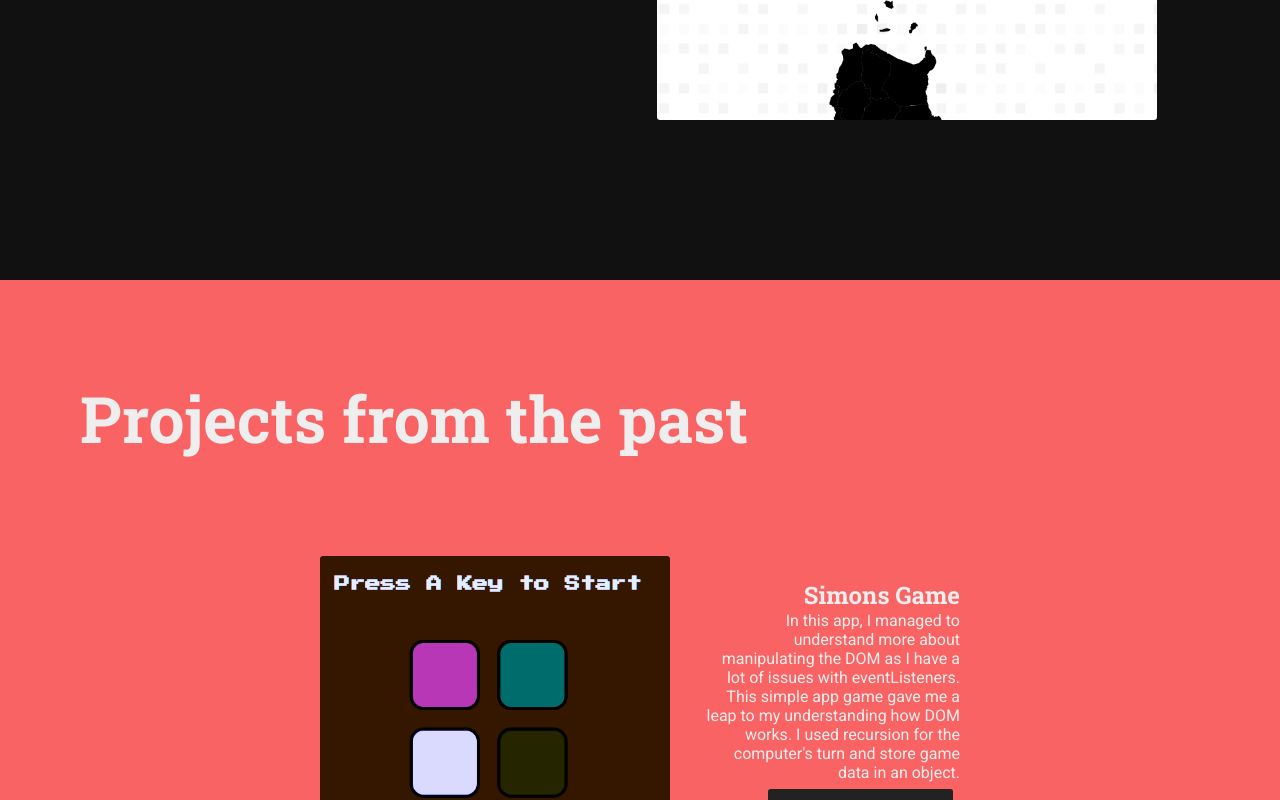
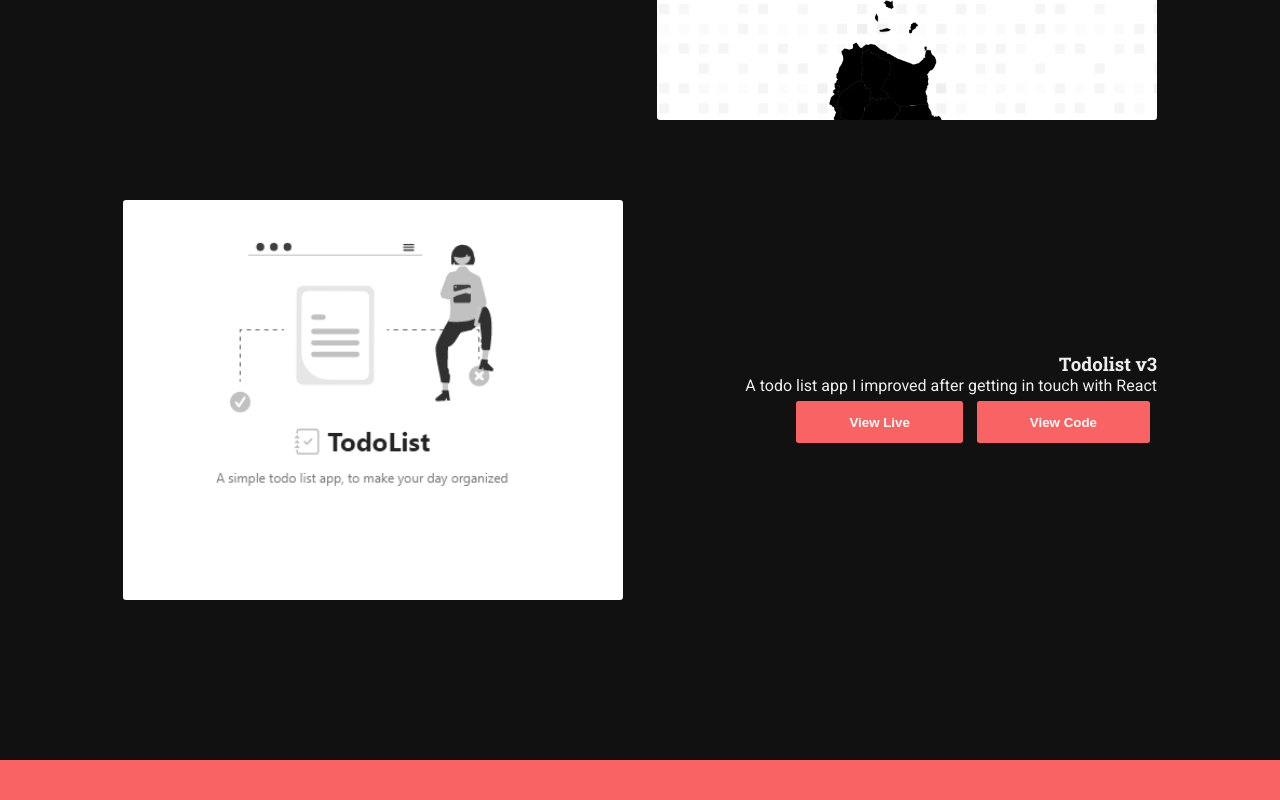
Before and after one commit to jgandrade/react-portfolio-2022, a React (Vite) app: page / in a window 1280 px wide. Shown: the part 5574-6374 px from the top of the page. Built offline with nearby package versions, Linux system fonts and the light colour scheme; no server answers; a web font is replaced by a local one.

Commit message:
Updated Links

```diff
--- a/src/components/Projects.jsx
+++ b/src/components/Projects.jsx
@@ -12,7 +12,7 @@ function Projects() {
                 <div className='proj-desc' data-aos="fade-up">
                     <h3>E-Commerce</h3>
                     <p>A full stack ecommerce web app created using the MERN Stack</p>
-                    <button>View Live</button>
+                    <a href='https://ecommerce-app-jgandrade.vercel.app/' target="_blank"><button>View Live</button></a>
                     <button>View Code</button>
                 </div>
             </div>
@@ -23,7 +23,7 @@ function Projects() {
                 <div className='proj-desc' data-aos="fade-up">
                     <h3>E-Commerce Backend</h3>
                     <p>A Backend for the E-Commerce App. Where NodeJS, ExpressJS and MongoDB was used</p>
-                    <button>View Code</button>
+                    <a href='https://github.com/jgandrade/ecommerce-api-revised' target="_blank"><button>View Code</button></a>
                 </div>
             </div>
             <div className='project'>
@@ -33,8 +33,19 @@ function Projects() {
                 <div className='proj-desc' data-aos="fade-up">
                     <h3>Developer Portfolio</h3>
                     <p>A portfolio made as a capstone for the bootcamp I came from</p>
-                    <button>View Live</button>
-                    <button>View Code</button>
+                    <a href="https://jgandrade.github.io/my-portfolio/" target="_blank"><button>View Live</button></a>
+                    <a href="https://github.com/jgandrade/my-portfolio" target="_blank"><button>View Code</button></a>
+                </div>
+            </div>
+            <div className='project'>
+                <div className='image' data-aos="fade-up" data-aos-delay="300">
+                    <a href="https://todolist-app-omega.vercel.app/" target="_blank"><img srcSet='./todolist3.PNG' /></a>
+                </div>
+                <div className='proj-desc' data-aos="fade-up">
+                    <h3>Todolist v3</h3>
+                    <p>A todo list app I improved after getting in touch with React</p>
+                    <a href="https://todolist-app-omega.vercel.app/" target="_blank"><button>View Live</button></a>
+                    <a href="https://github.com/jgandrade/todolist-app-v3" target="_blank"><button>View Code</button></a>
                 </div>
             </div>
         </div>
```
Also changed, not shown: public/todolist3.PNG (added).
